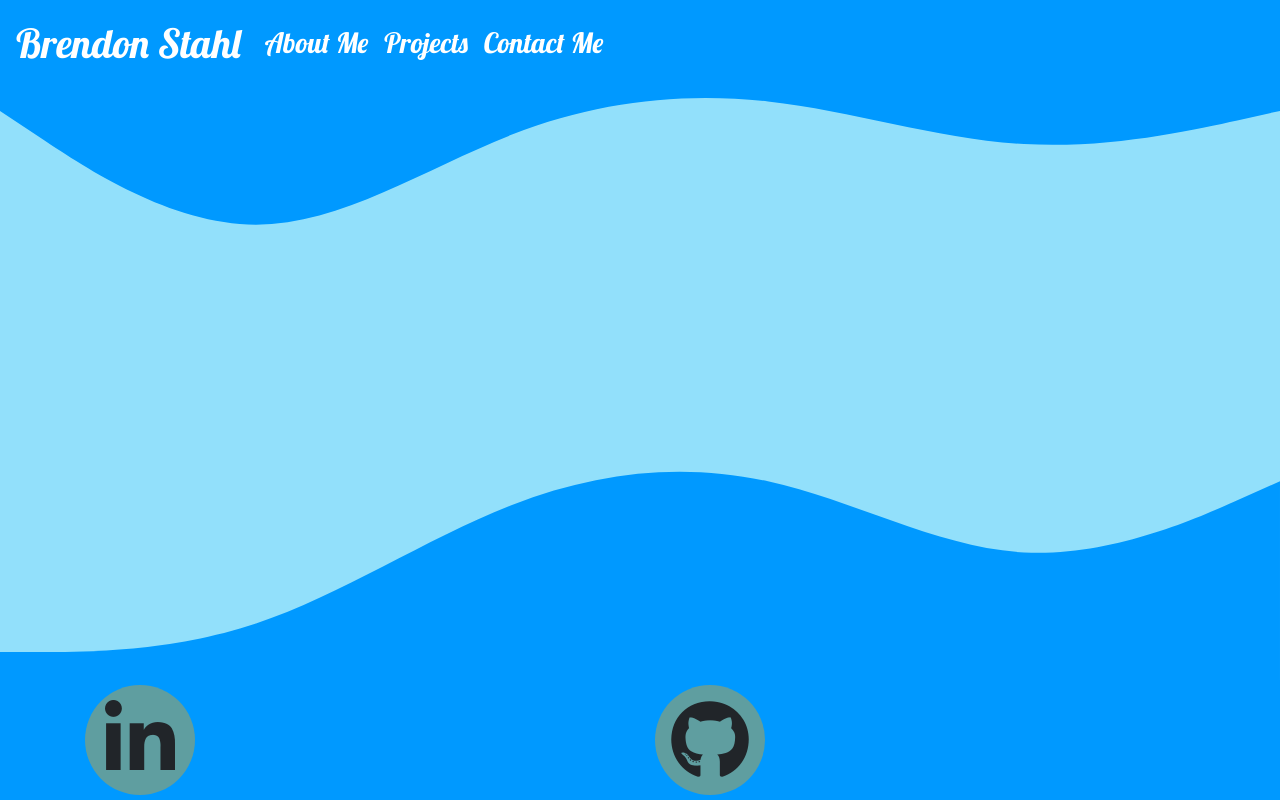
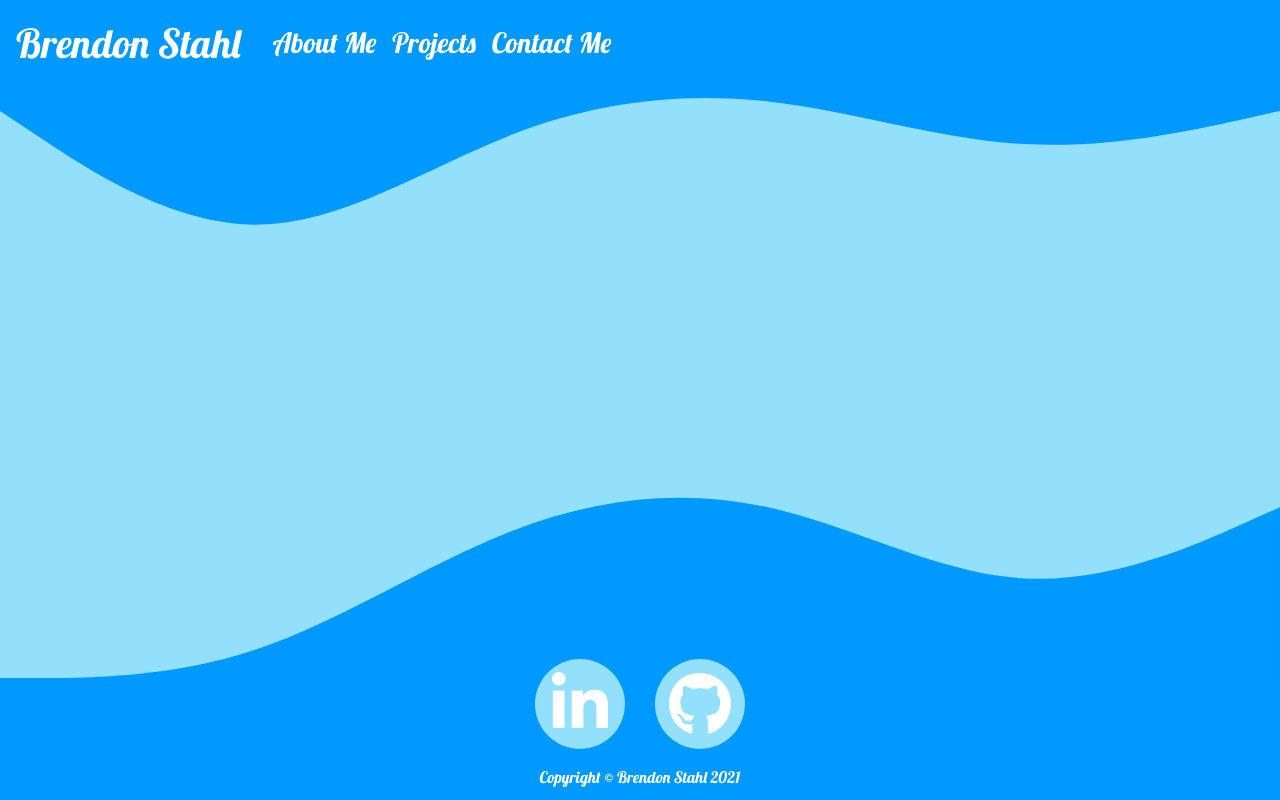
Before and after one commit to brendonstahl97/Protfolio-Latest, a React (Create React App) app: page / in a window 1280 px wide. Built offline with nearby package versions, Linux system fonts and the light colour scheme.

Commit message:
added social media links to the bottom of the page

```diff
--- a/src/Assets/css/Footer.css
+++ b/src/Assets/css/Footer.css
@@ -10,3 +10,30 @@
     height: 120px;
     background-color: #0099ff;
 }
+
+.socialBox {
+    border-radius: 100%;
+    border-width: 20px;
+    border-color: black;
+    margin-bottom: 0;
+    width: 90px;
+    height: 90px;
+    background-color: #92e0fb;
+}
+
+.socialBox:hover,
+.socialBox:focus {
+    background-color: rgb(255, 245, 158);
+}
+
+.socialBox:hover i.fas,
+.socialBox:hover i.fab,
+.socialBox:focus i.fas,
+.socialBox:focus i.fab {
+    color: #0099ff;
+}
+
+.socialBox a {
+    border-radius: 100%;
+    text-decoration: none;
+}
--- a/src/Assets/css/style.css
+++ b/src/Assets/css/style.css
@@ -1,11 +1,18 @@
 /* Font */
 @import url('https://fonts.googleapis.com/css2?family=Lobster&display=swap');
 
-.socialBox {
-    border-radius: 100%;
-    border-width: 20px;
-    border-color: black;
-    width: 110px;
-    height: 110px;
-    background-color: cadetblue;
+/* #0099ff */
+
+body {
+    background-color: #92e0fb;
+    font-family: 'Lobster', cursive;;
 }
+
+p {
+    color: white;
+}
+
+i.fas,
+i.fab {
+    color: white;
+}
--- a/src/components/Footer/CustomFooter.js
+++ b/src/components/Footer/CustomFooter.js
@@ -10,24 +10,33 @@ export default function CustomFooter() {
         <footer className='customFooter'>
 
 
-            <svg xmlns="http://www.w3.org/2000/svg" viewBox="0 0 1440 320">
-                <path fill="#0099ff" fill-opacity="1" d="M0,288L48,288C96,288,192,288,288,256C384,224,480,160,576,122.7C672,85,768,75,864
+            <svg xmlns="http://www.w3.org/2000/svg" viewBox="0 0 1440 290">
+                <path fill="#0099ff" fillOpacity="1" d="M0,288L48,288C96,288,192,288,288,256C384,224,480,160,576,122.7C672,85,768,75,864
                 ,96C960,117,1056,171,1152,176C1248,181,1344,139,1392,117.3L1440,96L1440,320L1392,320C1344,320,1248,320,1152,320C1056,320,
                 960,320,864,320C768,320,672,320,576,320C480,320,384,320,288,320C192,320,96,320,48,320L0,320Z">
                 </path>
             </svg>
             <div className="footerFiller d-flex justify-content-center align-items-center">
                 <Container>
+                    <Row >
+                        <Col className='d-flex justify-content-end'>
+                            <a href='https://www.linkedin.com/in/brendon-stahl-9a518a176/' rel="noreferrer" target="_blank" style={{textDecoration: "none"}}>
+                                <div className='d-flex align-items-center justify-content-center socialBox'>
+                                    <i className="fab fa-linkedin-in fa-4x"></i>
+                                </div>
+                            </a>
+                        </Col>
+                        <Col className='d-flex justify-content-start'>
+                            <a href='https://github.com/brendonstahl97' rel="noreferrer" target="_blank" style={{textDecoration: "none"}}>
+                                <div className='d-flex align-items-center justify-content-center socialBox'>
+                                    <i className="fab fa-github fa-4x"></i>
+                                </div>
+                            </a>
+                        </Col>
+                    </Row>
                     <Row>
-                        <Col>
-                            <div className='d-flex align-items-center justify-content-center socialBox'>
-                                <i className="fab fa-linkedin-in fa-5x"></i>
-                            </div>
-                        </Col>
-                        <Col>
-                            <div className='d-flex align-items-center justify-content-center socialBox'>
-                                <i class="fab fa-github fa-5x"></i>
-                            </div>
+                        <Col className='justify-content-center my-3'>
+                            <p>Copyright &copy; Brendon Stahl 2021</p>
                         </Col>
                     </Row>
                 </Container>
--- a/src/components/Navbar/CustomNavbar.js
+++ b/src/components/Navbar/CustomNavbar.js
@@ -24,7 +24,7 @@ export default function CustomNavbar() {
     return (
         <div>
             <Navbar expand="md" className='text-white'>
-                <NavbarBrand href="/">Brendon Stahl</NavbarBrand>
+                <NavbarBrand className='mr-4' href="/">Brendon Stahl</NavbarBrand>
                 <NavbarToggler onClick={toggle} />
                 <Collapse isOpen={isOpen} navbar>
                     <Nav className="me-auto" navbar>
```
Also changed, not shown: src/Assets/css/Navbar.css (+0 -5 lines).
